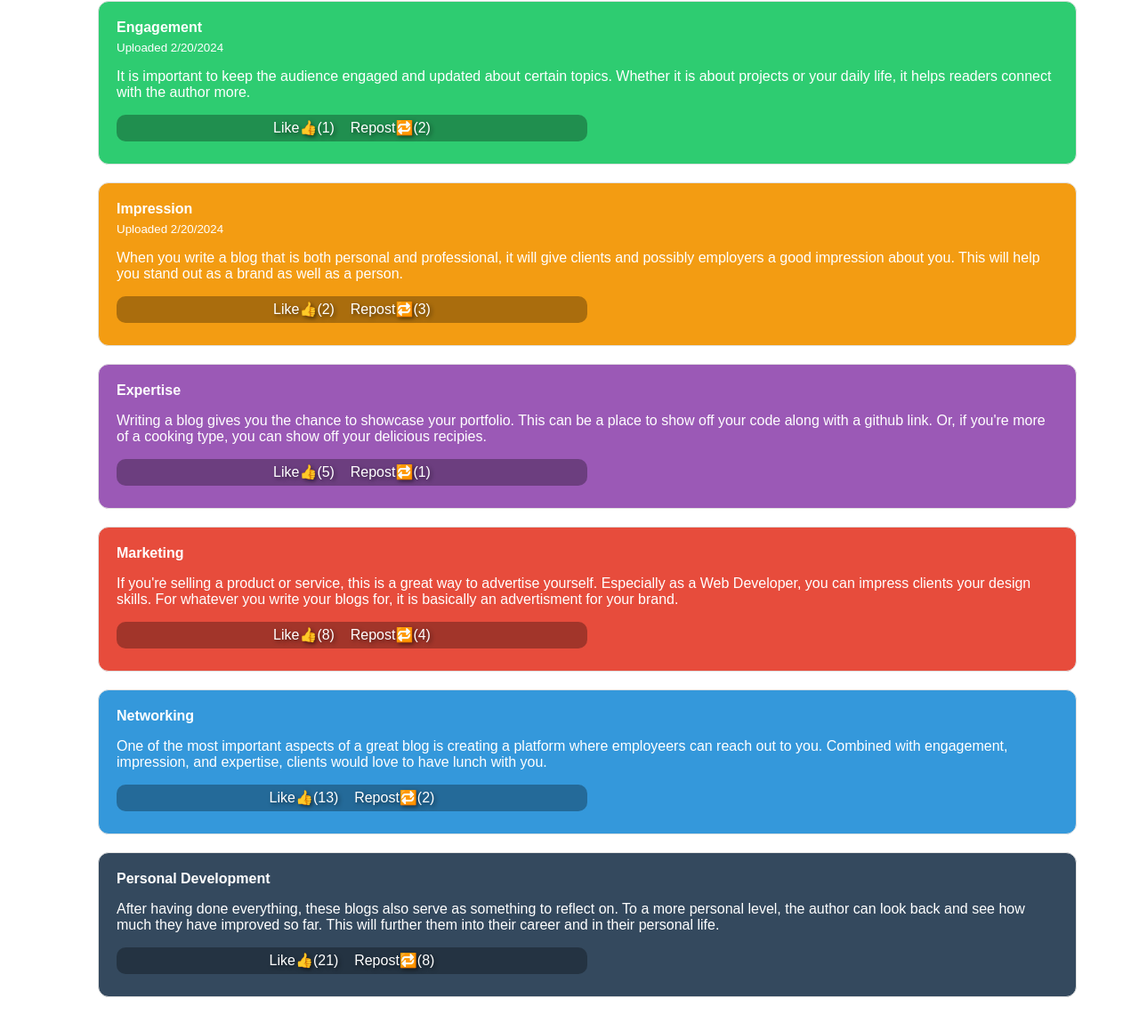
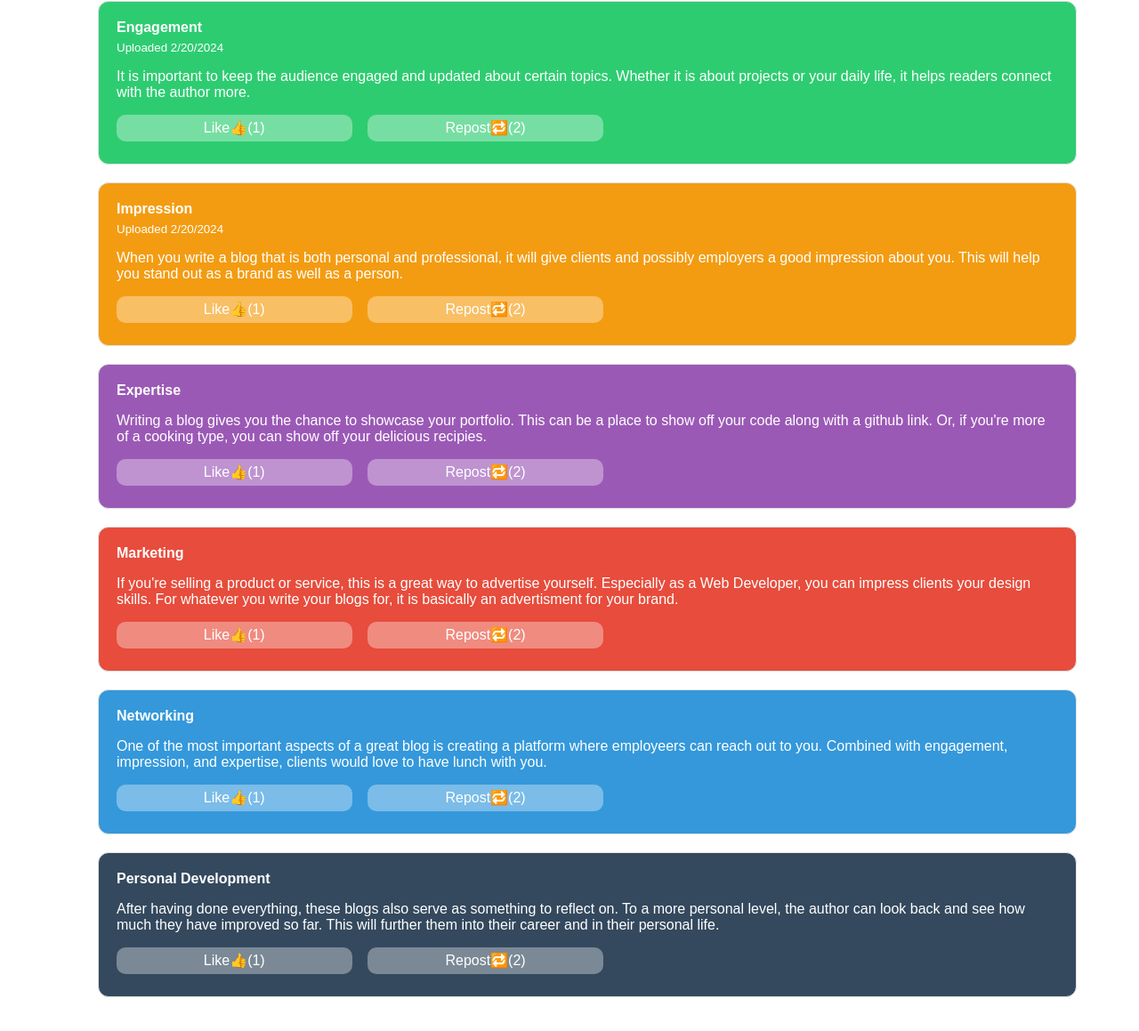
Before and after one commit to orlandoQ03/CS321_Midterm, a plain HTML site: page index.html in a window 1280 px wide. Shown: the part 403-1562 px from the top of the page at 89% size. Drawn offline with Linux system fonts and the light colour scheme.

Commit message:
Added buttons

```diff
--- a/index.html
+++ b/index.html
@@ -37,7 +37,11 @@
                 <p>It is important to keep the audience engaged and updated about certain topics. Whether
                     it is about projects or your daily life, it helps readers connect with the author more.
                 </p>
-                <footer class="post-footer">Like👍(1) &nbsp;&nbsp; Repost🔁(2)</footer>
+                <footer class="post-footer">
+                    <button class="footer-button">Like👍(1)</button>
+                     &nbsp;&nbsp;
+                     <button class="footer-button">Repost🔁(2)</button>
+                </footer>
             </li>
             <li class="outcome outcome-2">
                 <b>Impression</b>
@@ -47,40 +51,55 @@
                     possibly employers a good impression about you. This will help you stand out as a brand
                     as well as a person.
                 </p>
-                <footer class="post-footer">Like👍(2) &nbsp;&nbsp; Repost🔁(3)</footer>
-            </li>
+                <footer class="post-footer">
+                    <button class="footer-button">Like👍(1)</button>
+                     &nbsp;&nbsp;
+                     <button class="footer-button">Repost🔁(2)</button>
+                </footer>            </li>
             <li class="outcome outcome-3">
                 <b>Expertise</b>
                 <p>Writing a blog gives you the chance to showcase your portfolio. This can be a place to show
                     off your code along with a github link. Or, if you're more of a cooking type, you can show
                     off your delicious recipies.
                 </p>
-                <footer class="post-footer">Like👍(5) &nbsp;&nbsp; Repost🔁(1)</footer>
-            </li>
+                <footer class="post-footer">
+                    <button class="footer-button">Like👍(1)</button>
+                     &nbsp;&nbsp;
+                     <button class="footer-button">Repost🔁(2)</button>
+                </footer>            </li>
             <li class="outcome outcome-4">
                 <b>Marketing</b>
                 <p>If you're selling a product or service, this is a great way to advertise yourself. Especially
                     as a Web Developer, you can impress clients your design skills. For whatever you write your
                     blogs for, it is basically an advertisment for your brand.
                 </p>
-                <footer class="post-footer">Like👍(8) &nbsp;&nbsp; Repost🔁(4)</footer>
-            </li>
+                <footer class="post-footer">
+                    <button class="footer-button">Like👍(1)</button>
+                     &nbsp;&nbsp;
+                     <button class="footer-button">Repost🔁(2)</button>
+                </footer>            </li>
             <li class="outcome outcome-5">
                 <b>Networking</b>
                 <p>One of the most important aspects of a great blog is creating a platform where employeers can
                     reach out to you. Combined with engagement, impression, and expertise, clients would love to
                     have lunch with you.
                 </p>
-                <footer class="post-footer">Like👍(13) &nbsp;&nbsp; Repost🔁(2)</footer>
-            </li>
+                <footer class="post-footer">
+                    <button class="footer-button">Like👍(1)</button>
+                     &nbsp;&nbsp;
+                     <button class="footer-button">Repost🔁(2)</button>
+                </footer>            </li>
             <li class="outcome outcome-6">
                 <b>Personal Development</b>
                 <p>After having done everything, these blogs also serve as something to reflect on. To a more
                     personal level, the author can look back and see how much they have improved so far. This
                     will further them into their career and in their personal life.
                 </p>
-                <footer class="post-footer">Like👍(21) &nbsp;&nbsp; Repost🔁(8)</footer>
-            </li>
+                <footer class="post-footer">
+                    <button class="footer-button">Like👍(1)</button>
+                     &nbsp;&nbsp;
+                     <button class="footer-button">Repost🔁(2)</button>
+                </footer>            </li>
         </ol>
     </div>
 
--- a/style.css
+++ b/style.css
@@ -50,14 +50,20 @@ h2 {
 }
 
 .post-footer {
-    background-color: rgba(0, 0, 0, 0.3);
-    width: 50%;
+
+}
+
+.footer-button {
+    background-color: rgba(255, 255, 255, 0.35);
+    border-radius: 10px;
     height: 30px;
-    border-radius: 10px;
+    width: 25%;
     text-align: center;
     color: white;
-    text-shadow: 2px 2px 4px rgba(0, 0, 1, .5);
-    display: flex;
-    justify-content: center;
-    align-items: center;
+    border: none;
+    font-size: medium;
 }
+.footer-button:hover {
+    background-color: rgba(255, 255, 255, 0.2);
+    cursor: pointer;
+}
```
